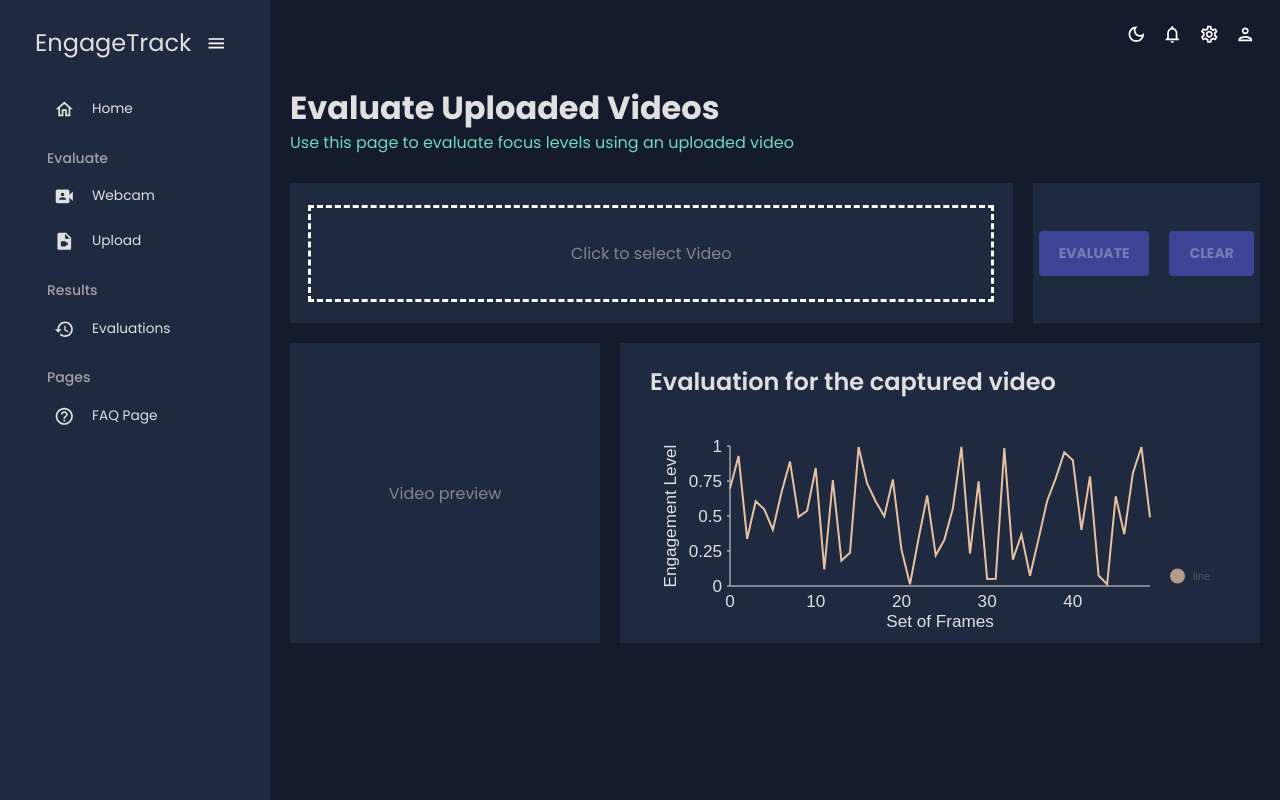
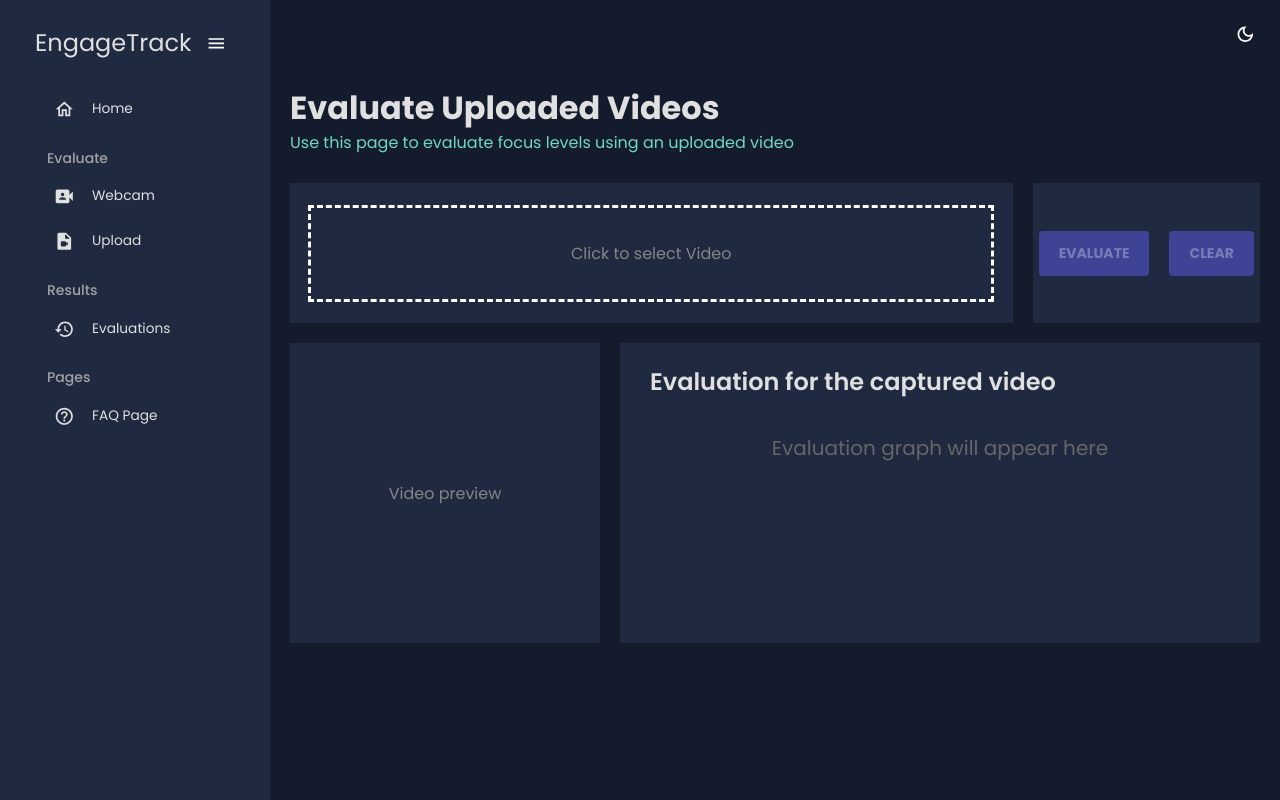
Before and after one commit to Sandupa20191115/engageTrack-demo, a React (Create React App) app: page /videoUpload in a window 1280 px wide. Built offline with nearby package versions, Linux system fonts and the light colour scheme.

Commit message:
videos now auto deleted

```diff
--- a/src/scenes/global/Topbar.jsx
+++ b/src/scenes/global/Topbar.jsx
@@ -32,15 +32,15 @@ const Topbar = () => {
                         <LightModeOutlinedIcon />
                     )}
                 </IconButton>
-                <IconButton>
-                    <NotificationsOutlinedIcon />
-                </IconButton>
-                <IconButton>
-                    <SettingsOutlinedIcon />
-                </IconButton>
-                <IconButton>
-                    <PersonOutlinedIcon />
-                </IconButton>
+                {/*<IconButton>*/}
+                {/*    <NotificationsOutlinedIcon />*/}
+                {/*</IconButton>*/}
+                {/*<IconButton>*/}
+                {/*    <SettingsOutlinedIcon />*/}
+                {/*</IconButton>*/}
+                {/*<IconButton>*/}
+                {/*    <PersonOutlinedIcon />*/}
+                {/*</IconButton>*/}
             </Box>
         </Box>
     );
--- a/src/scenes/videoupload/index.jsx
+++ b/src/scenes/videoupload/index.jsx
@@ -20,7 +20,8 @@ const VideoUpload = () => {
     const [severity, setSeverity] = React.useState("success");
 
     //evaluation
-    const [evalArr, setEvalArr] = React.useState(Array.from({ length: 50 }, () => Math.random())); //null
+    //Array.from({ length: 50 }, () => Math.random())
+    const [evalArr, setEvalArr] = React.useState(null); //null
     const [evalValue, setEvalValue] = React.useState(-1);
     const [loading, setLoading] = React.useState(false); // State for API call loading
 
--- a/src/scenes/webcam/index.jsx
+++ b/src/scenes/webcam/index.jsx
@@ -28,7 +28,7 @@ const WebcamView = () => {
     const [severity, setSeverity] = React.useState("success");
 
     //evaluation
-    const [evalArr, setEvalArr] = React.useState(Array.from({ length: 50 }, () => Math.random()));
+    const [evalArr, setEvalArr] = React.useState(null);
     const [evalValue, setEvalValue] = React.useState(-1);
     const [loading, setLoading] = React.useState(false); // State for API call loading
 
```
Also changed, not shown: 1 other file (tests, documents, lock files or other folders).
